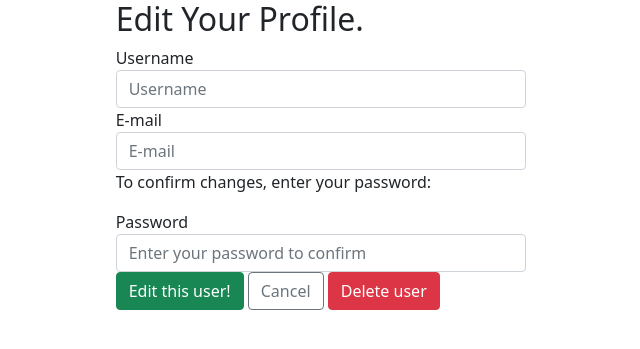
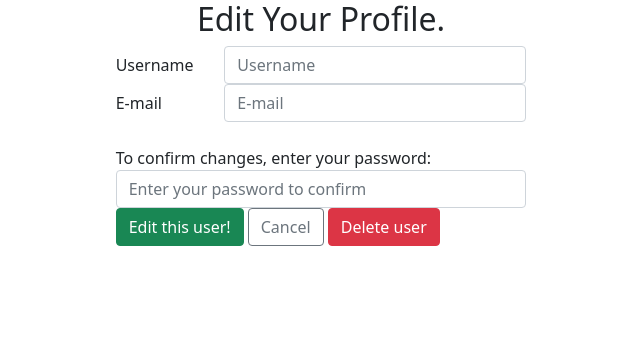
Before and after one commit to agnesmcc/capstone_project_one, a Flask app: template templates/users/my_account.html in a window 1280 px wide. Shown: the top 349 px of the page, without its empty margins (319-959 px from the left). Run offline with Flask 2, Linux system fonts and the light colour scheme; the template is opened without the code that fills it: values that come from a table or form of the project are taken from there, others are empty; some libraries are stand-ins or nearby versions.

Commit message:
Fix styling of account form

```diff
--- a/templates/users/my_account.html
+++ b/templates/users/my_account.html
@@ -4,21 +4,20 @@
 
   <div class="row justify-content-md-center">
     <div class="col-md-4">
-      <h2 class="join-message">Edit Your Profile.</h2>
+      <h2 class="join-message text-center">Edit Your Profile.</h2>
       <form method="POST" id="user_form">
         {{ form.hidden_tag() }}
 
         {% for field in form if field.widget.input_type != 'hidden' and field.name != 'password' %}
-          <div class="form-group">
-            <label for="{{ field.id_for_label }}">{{ field.label.text }}</label>
-            {% for error in field.errors %}
-              <span class="text-danger">{{ error }}</span>
-            {% endfor %}
+        <div class="form-group row">
+          <label for="{{ field.id }}" class="col-sm-3 col-form-label">{{ field.label.text }}</label>
+          <div class="col-sm-9">
             {{ field(placeholder=field.label.text, class="form-control") }}
           </div>
-        {% endfor %}
+        </div>
+      {% endfor %}
 
-        <p>To confirm changes, enter your password:</p>
+        <br><div>To confirm changes, enter your password:</div>
         {% if form.password.errors %}
           {% for error in form.password.errors %}
             <span class="text-danger">
@@ -26,10 +25,8 @@
           </span>
           {% endfor %}
         {% endif %}
-        <div class="form-group">
-          <label for="{{ form.password.id_for_label }}">{{ form.password.label.text }}</label>
-          {{ form.password(placeholder="Enter your password to confirm", class="form-control") }}
-        </div>
+
+        {{ form.password(placeholder="Enter your password to confirm", class="form-control") }}
 
         <div class="edit-btn-area">
           <button class="btn btn-success">Edit this user!</button>
```
